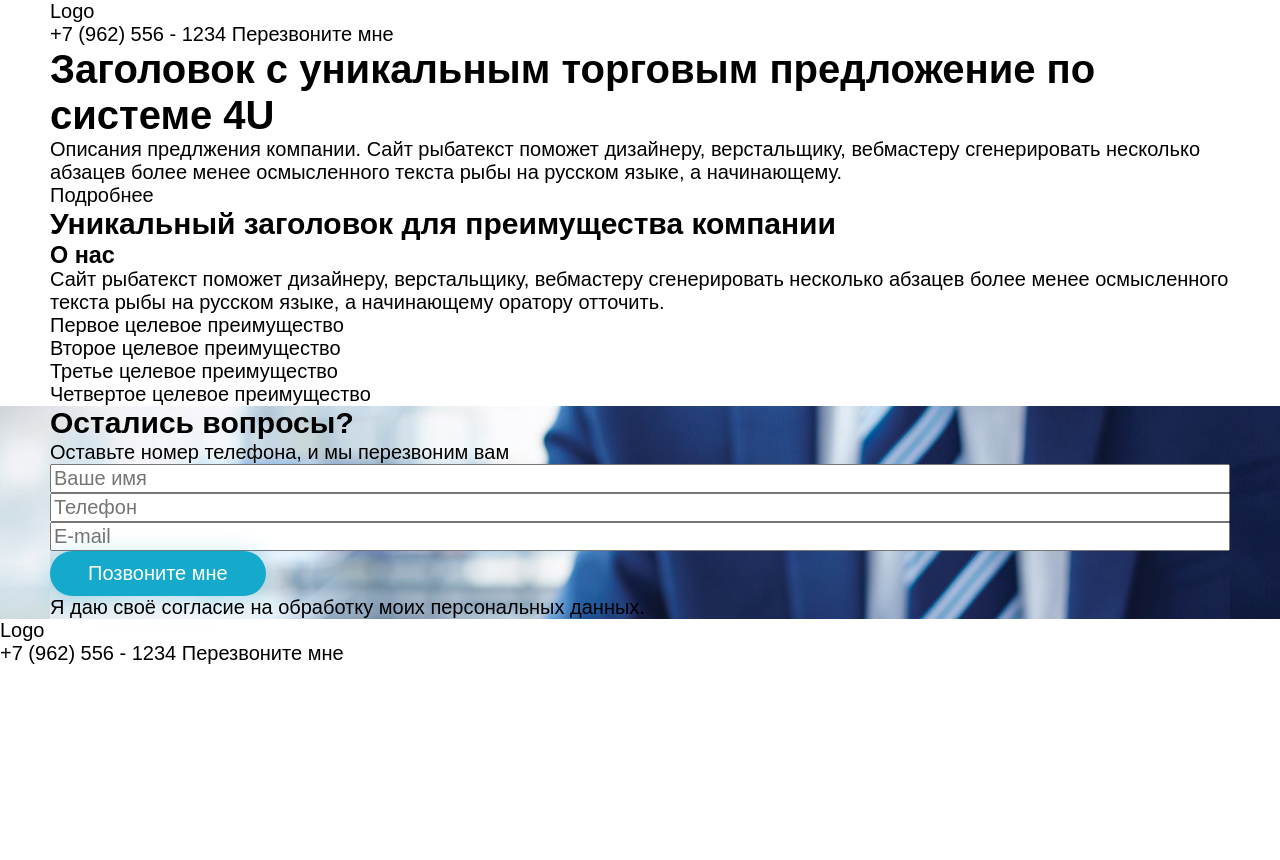
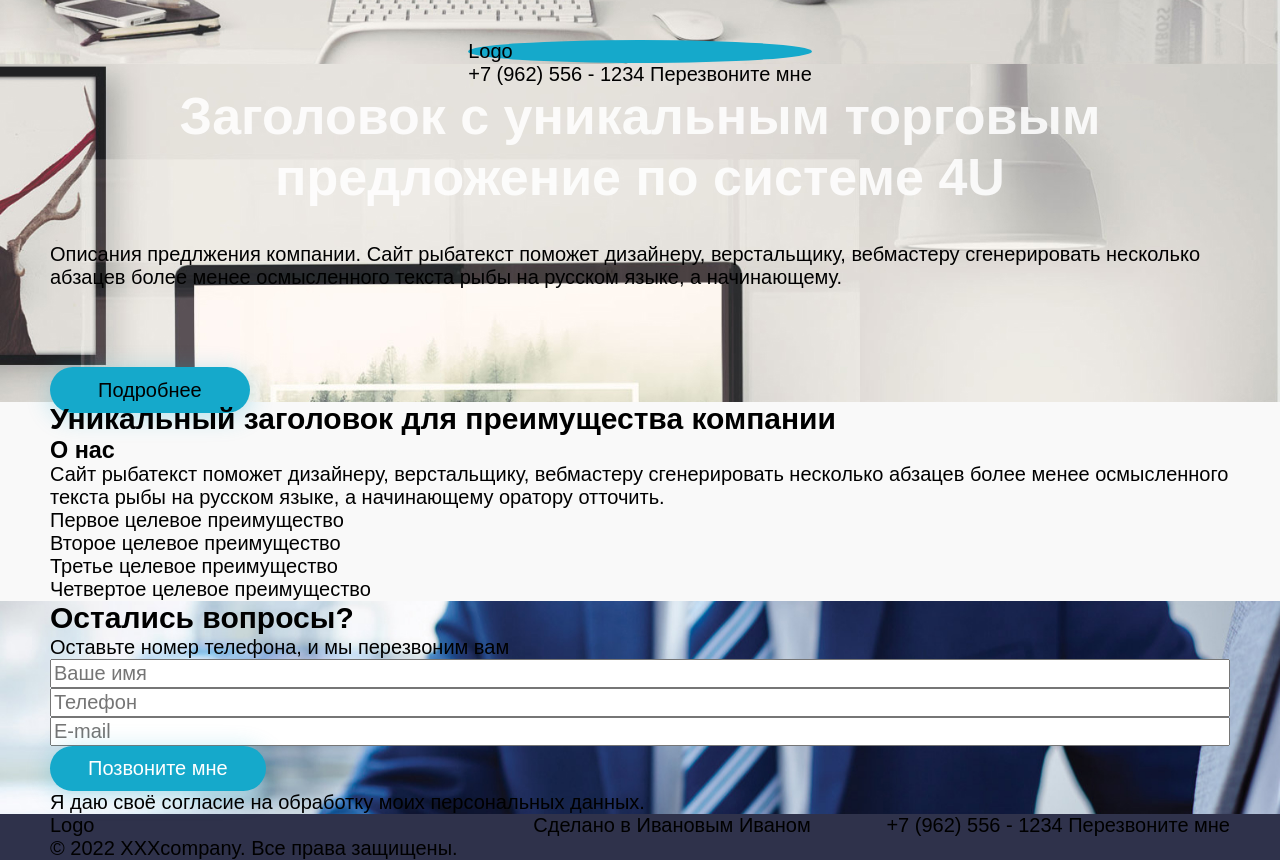
Before and after one commit to vkate174/module3_5, a plain HTML site: page index.html in a window 1280 px wide. Before the commit the page ends 800 px from the top, so only its background shows below. Drawn offline with Linux system fonts and the light colour scheme.

Commit message:
добавление css

```diff
--- a/index.html
+++ b/index.html
@@ -3,13 +3,16 @@
 <head>
   <meta charset="UTF-8">
   <meta name="viewport" content="width=device-width, initial-scale=1.0">
+  <link rel="preload" href="fonts/Roboto-Black.ttf" as="font" type="font/ttf" crossorigin>
+  <link rel="preload" href="fonts/Roboto-Bold.ttf" as="font" type="font/ttf" crossorigin>
+  <link rel="preload" href="fonts/Roboto-Regular.ttf" as="font" type="font/ttf" crossorigin>
   <link href="styles/style.css" rel="stylesheet">
   <title>Document</title>
 </head>
 <body>
   <header class="header">
     <div class="container header__container">
-      <p>Logo</p>
+      <p class="header__logo">Logo</p>
       <a href="tel:+7 (962) 556 - 1234">+7 (962) 556 - 1234</a>
       <a href="tel:+7 (962) 556 - 1234">Перезвоните мне</a>
     </div>
@@ -19,9 +22,9 @@
     <section class="hero">
       <div class="container">
         <div class="">
-          <h1>Заголовок c уникальным торговым предложение по системе 4U</h1>
-          <p>Описания предлжения компании. Сайт рыбатекст поможет дизайнеру, верстальщику, вебмастеру сгенерировать несколько абзацев более менее осмысленного текста рыбы на русском языке, а начинающему.</p>
-          <a href="#about">Подробнее</a>
+          <h1 class="hero__title">Заголовок c уникальным торговым предложение по системе 4U</h1>
+          <p class="hero__text">Описания предлжения компании. Сайт рыбатекст поможет дизайнеру, верстальщику, вебмастеру сгенерировать несколько абзацев более менее осмысленного текста рыбы на русском языке, а начинающему.</p>
+          <a href="#about" class="hero__btn">Подробнее</a>
         </div>
       </div>
     </section>
@@ -31,22 +34,22 @@
         <h2>Уникальный заголовок для преимущества компании</h2>
         <h3>О нас</h3>
         <p>Сайт рыбатекст поможет дизайнеру, верстальщику, вебмастеру сгенерировать несколько абзацев более менее осмысленного текста рыбы на русском языке, а начинающему оратору отточить.</p>
-        <ul>
-          <ol>Первое целевое преимущество</ol>
-          <ol>Второе целевое преимущество</ol>
-          <ol>Третье целевое преимущество</ol>
-          <ol>Четвертое целевое преимущество</ol>
+        <ul class="about__list">
+          <ol class="about__item">Первое целевое преимущество</ol>
+          <ol class="about__item">Второе целевое преимущество</ol>
+          <ol class="about__item">Третье целевое преимущество</ol>
+          <ol class="about__item">Четвертое целевое преимущество</ol>
         </ul>
 
       </div>
     </section>
 
     <section class="form">
-      <div class="container">
+      <div class="container container__form">
         <div>
           <h2>Остались вопросы?</h2>
           <p>Оставьте номер телефона, и мы перезвоним вам</p>
-          <form action="https://jsonplaceholder.typicode.com/posts" class="form" method="post" enctype="application/x-www-form-urlencoded">
+          <form action="https://jsonplaceholder.typicode.com/posts" class="form_fm" method="post" enctype="application/x-www-form-urlencoded">
             <div class="form__body">
               <label for=""></label>
               <input type="text" placeholder="Ваше имя">
@@ -67,11 +70,17 @@
 
   </main>
 
-  <footer>
-    <div>
-      <p>Logo</p>
-      <a href="tel:+7 (962) 556 - 1234">+7 (962) 556 - 1234</a>
-      <a href="tel:+7 (962) 556 - 1234">Перезвоните мне</a>
+  <footer class="footer">
+    <div class="container container__footer">
+      <div>
+        <p>Logo</p>
+        <p>© 2022 XXXcompany. Все права защищены.</p>
+      </div>
+      <p>Сделано в Ивановым Иваном</p>
+      <div>
+        <a href="tel:+7 (962) 556 - 1234">+7 (962) 556 - 1234</a>
+        <a href="tel:+7 (962) 556 - 1234">Перезвоните мне</a>
+      </div>
     </div>
   </footer>
 </body>
--- /dev/null
+++ b/styles/about.css
@@ -0,0 +1,13 @@
+.about {
+  background: rgb(249, 249, 249);
+}
+
+.about__list {
+  list-style: decimal;
+  padding: auto;
+  margin: auto;
+}
+
+.about__item {
+
+}
--- /dev/null
+++ b/styles/footer.css
@@ -0,0 +1,8 @@
+.footer {
+  background: rgb(47, 50, 75);
+}
+
+.container__footer {
+  display: flex;
+  justify-content: space-between;
+}
--- a/styles/form.css
+++ b/styles/form.css
@@ -1,6 +1,18 @@
+.container__form {
+  /* background: url("/img/form-background.jpg");
+  height: 621px;
+  opacity: rgba(47, 50, 75, 0.85); */
+}
 .form {
-  background-image: url("/img/form-background.jpg");
+  background: url("/img/form-background.jpg") no-repeat;
+  background-size: cover;
   /* height: 621px; */
+
+  /* opacity: rgba(47, 50, 75, 0.85); */
+}
+
+.form::before {
+  background-color: rgba(47, 50, 75, 0.85);
 }
 
 .form__body {
--- /dev/null
+++ b/styles/header.css
@@ -0,0 +1,13 @@
+.header {
+  padding-top: 40px;
+  display: flex;
+  align-items: self-start;
+}
+.header__logo {
+  background-color: var(--pacific-blue);
+  border-radius: 50%;
+}
+
+body {
+  background: url("/img/hero-background.jpg") 100%;
+}
--- /dev/null
+++ b/styles/hero.css
@@ -0,0 +1,19 @@
+.hero__title {
+  margin-bottom: 35px;
+  text-align: center;
+  line-height: 61px;
+  font-size: 52px;
+  font-weight: 900;
+  color: rgba(255, 255, 255, 0.86);
+}
+
+.hero__text {
+  margin-bottom: 90px;
+}
+
+.hero__btn {
+  border-radius: 50px;
+  box-shadow: 0px 4px 25px 0px rgba(21, 169, 203, 0.3);
+  background: rgb(21, 169, 203);
+  padding: 12px 48px;
+}
--- a/styles/index.css
+++ b/styles/index.css
@@ -1,3 +1,27 @@
+@font-face {
+  font-family: Roboto;
+  src: local("Roboto"), local("Roboto-Regular"),
+        url("../fonts/Roboto-Regular.ttf");
+  font-weight: 400;
+  font-display: swap;
+}
+
+@font-face {
+  font-family: Roboto;
+  src: local("Roboto"), local("Roboto-Bold"),
+        url("../fonts/Roboto-Bold.ttf");
+  font-weight: 700;
+  font-display: swap;
+}
+
+@font-face {
+  font-family: Roboto;
+  src: local("Roboto"), local("Roboto-Black"),
+        url("../fonts/Roboto-Black.ttf");
+  font-weight: 900;
+  font-display: swap;
+}
+
 html {
   box-sizing: border-box;
   scroll-behavior: smooth;
--- a/styles/style.css
+++ b/styles/style.css
@@ -1,4 +1,8 @@
 @import url(var.css);
 @import url(normolize.css);
 @import url(index.css);
+@import url(header.css);
+@import url(hero.css);
+@import url(about.css);
 @import url(form.css);
+@import url(footer.css);
```
Also changed, not shown: fonts/Roboto-Black.ttf (added), fonts/Roboto-Bold.ttf (added), fonts/Roboto-Regular.ttf (added).
